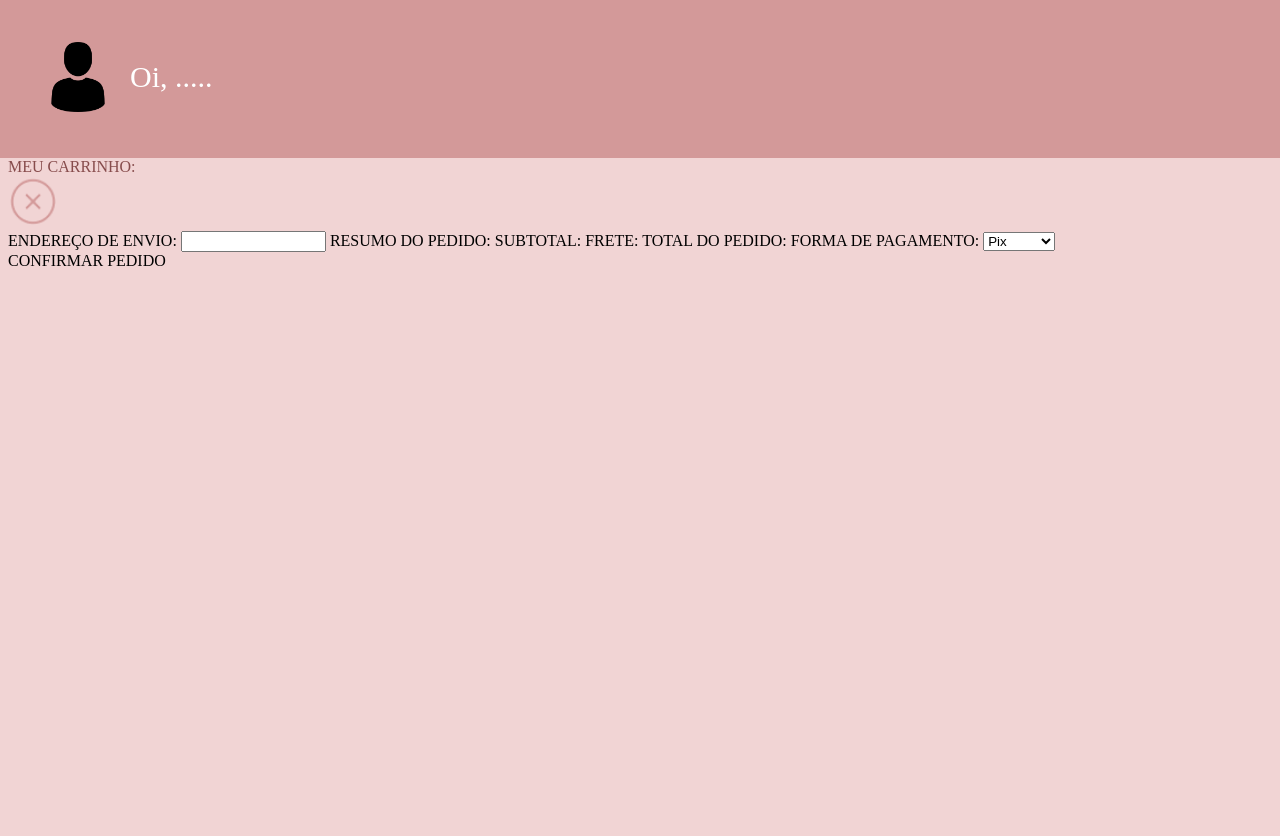
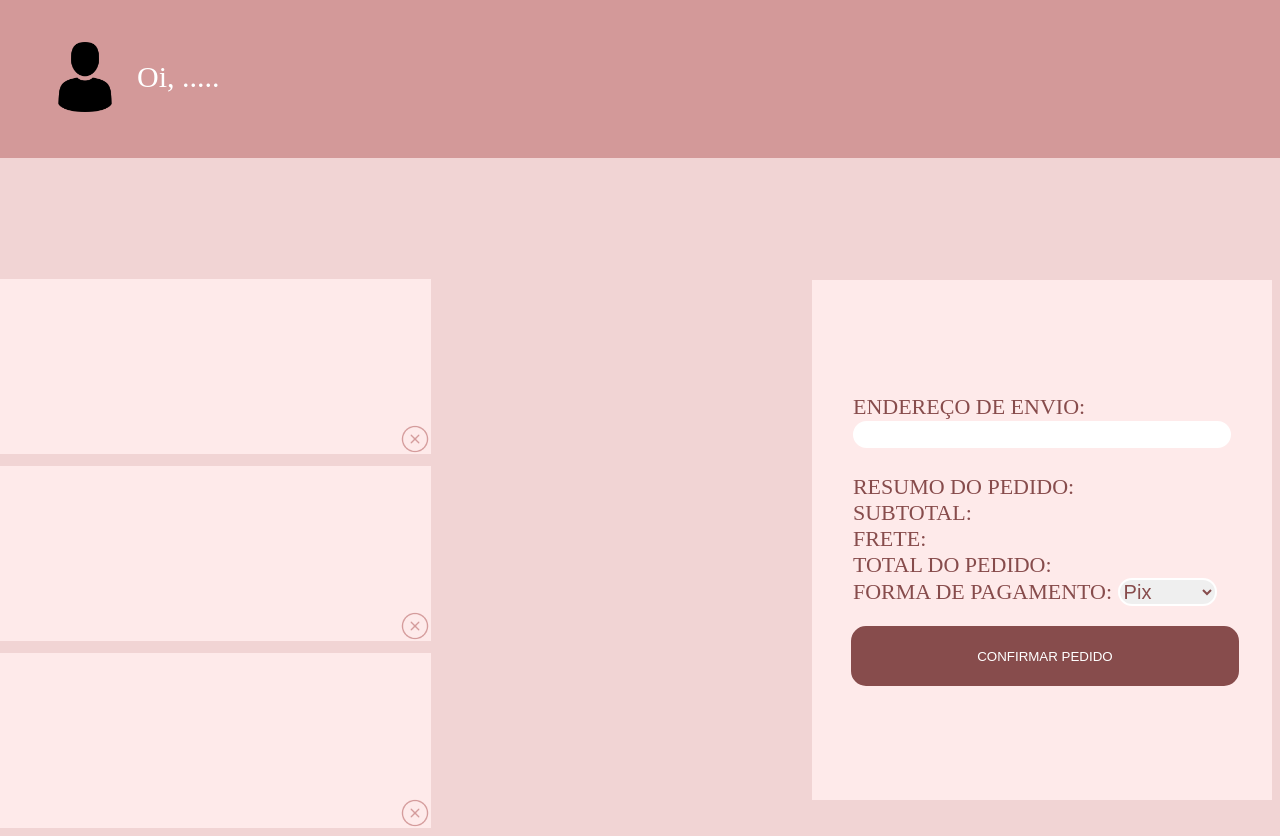
Before and after one commit to clarameister/joliefemme, a PHP site: page /pcarrinho.html in a window 1280 px wide; the page is wider, and only the part inside the window is pictured. Before the commit the page ends 266 px from the top of that part, so only its background shows below. Run offline with PHP 8.4, Linux system fonts and the light colour scheme.

Commit message:
pag carrinho
aa

```diff
--- a/estilocar.css
+++ b/estilocar.css
@@ -1,13 +1,14 @@
 body
 {
     background-color: #F1D4D4;
+    display: flex;
     overflow: hidden;
 }
 .retangulo1
 {
-    width: 1640px;
+    width: 1600px;
     height: 160px;
-    margin-left: -15px;
+    margin-left: -8px;
     margin-top: -10px;
     background-color: #D39999;
 }
@@ -26,4 +27,106 @@
 #car
 {
     color:#874C4C;
+    width: 129px;
+    height: 30px;
+    margin-top: 220px;
+    margin-left: -1542px;
 }
+#ret2
+{
+    margin-top: 271px;
+    margin-left: -129px;
+    width: 580px;
+    height: 175px;
+    background-color: #FEEAEA;
+}
+#ret3
+{
+    margin-top: 12px;
+    margin-left: -129px;
+    width: 580px;
+    height: 175px;
+    background-color: #FEEAEA;
+}
+#ret4
+{
+    margin-top: 12px;
+    margin-left: -129px;
+    width: 580px;
+    height: 175px;
+    background-color: #FEEAEA;
+}
+.retangulo2
+{
+    display: flex;
+    flex-direction: column;
+    justify-content: center;
+    align-items: center;
+    margin-left: 381px;
+    margin-top: 272px;
+    background-color: #FEEAEA;
+    padding-top: 10px;
+    padding-left: 10px;
+    padding-bottom: 10px;
+    padding-right: 10px;
+    width: 500px;
+    height: 500px;
+}
+#x
+{
+    width: 30px;
+    height: 30px;
+    margin-top: 145px;
+    margin-left: 549px;
+}
+#x2
+{
+    width: 30px;
+    height: 30px;
+    margin-top: 145px;
+    margin-left: 549px;
+}
+#x3
+{
+    width: 30px;
+    height: 30px;
+    margin-top: 145px;
+    margin-left: 549px;
+}
+#textinho
+{
+    font-size: 22px;
+    color:#874C4C;
+}
+button
+{
+    width: 388px;
+    height: 60px;
+    margin-top: 20px;
+    margin-left: 6px;
+    border-radius: 15px;
+    background-color: #874C4C;
+    color: white;
+    border-color:#874C4C;
+    border-style: solid;
+}
+input
+{
+    width: 370px;
+    background-color: white;
+    border-style: solid;
+    border-width: 2px;
+    border-color: white;
+    border-radius: 15px;
+    font-size: 18px;
+    color: #874C4C;
+}
+select
+{
+    font-size: 20px;
+    border-radius: 15px;
+    border-color: white;
+    border-style: solid;
+    border-width: 2px;
+    color:#874C4C;
+}
--- a/pcarrinho.html
+++ b/pcarrinho.html
@@ -6,6 +6,7 @@
     <link rel="stylesheet" href="estilocar.css">
 </head>
 <body>
+
     <div class="retangulo1">
             <img src="pesquisar.png" width="70px" id="perfil">
             <div id="texto"> Oi, .....</div>
@@ -13,28 +14,39 @@
 
     <div id="car">MEU CARRINHO:</div>
 
-    <img src="X.png" onclick="Excluir(C);" width="50px">
+    <div class="retangulos">
+            <div id="ret2">
+                <img src="X.png" id="x">
+            </div>
+            <div id="ret3">
+                    <img src="X.png" id="x2">
+            </div>
+            <div id="ret4">
+                    <img src="X.png" id="x3">
+            </div>
+    </div>
 
     <div class="retangulo2">
+            <div id="textinho">
+                <div id="end">
                 ENDEREÇO DE ENVIO:
-
+                <br>
                 <input type="text" size="15" width="50%" height="50%">
-
-            RESUMO DO PEDIDO:
-            SUBTOTAL:
-            FRETE:
-            TOTAL DO PEDIDO:
+                </div><br>
+                RESUMO DO PEDIDO:<br>
+                SUBTOTAL: <br>
+                FRETE: <br>
+                TOTAL DO PEDIDO:<br>
                 FORMA DE PAGAMENTO:
                 <select id="selecao" class="produto2" onchange="produto3();">
                         <option selected>Cartão</option>
                         <option selected>Dinheiro</option>
                         <option selected>Pix</option>
-            </select>
-
+                </select><br>
             </div>
-
-    <div class="retangulo3">
+                <button>
                         CONFIRMAR PEDIDO
+                </button>
         </div>
 </body>
 </html>
```
Lines whose indentation alone changed are shown as unchanged.
